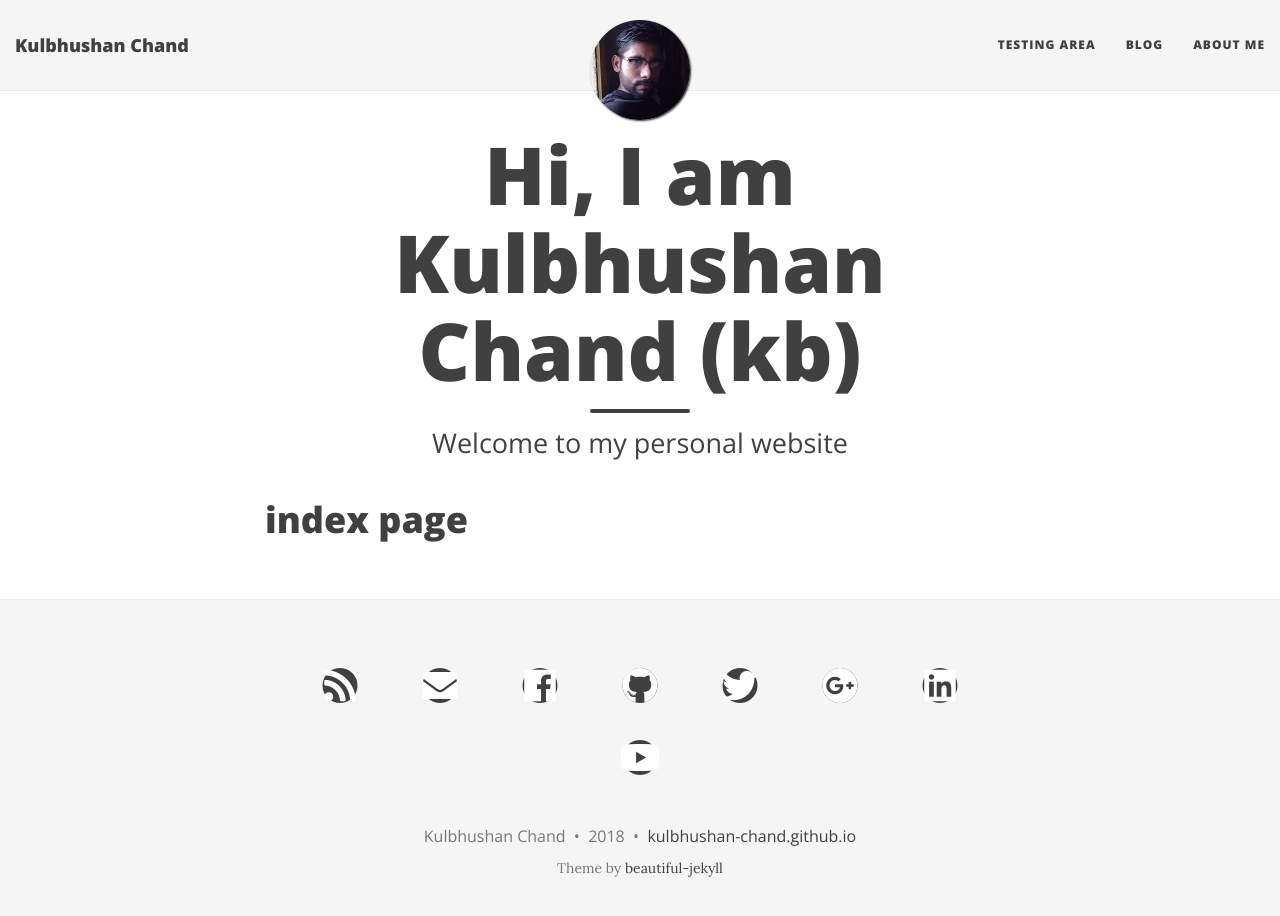
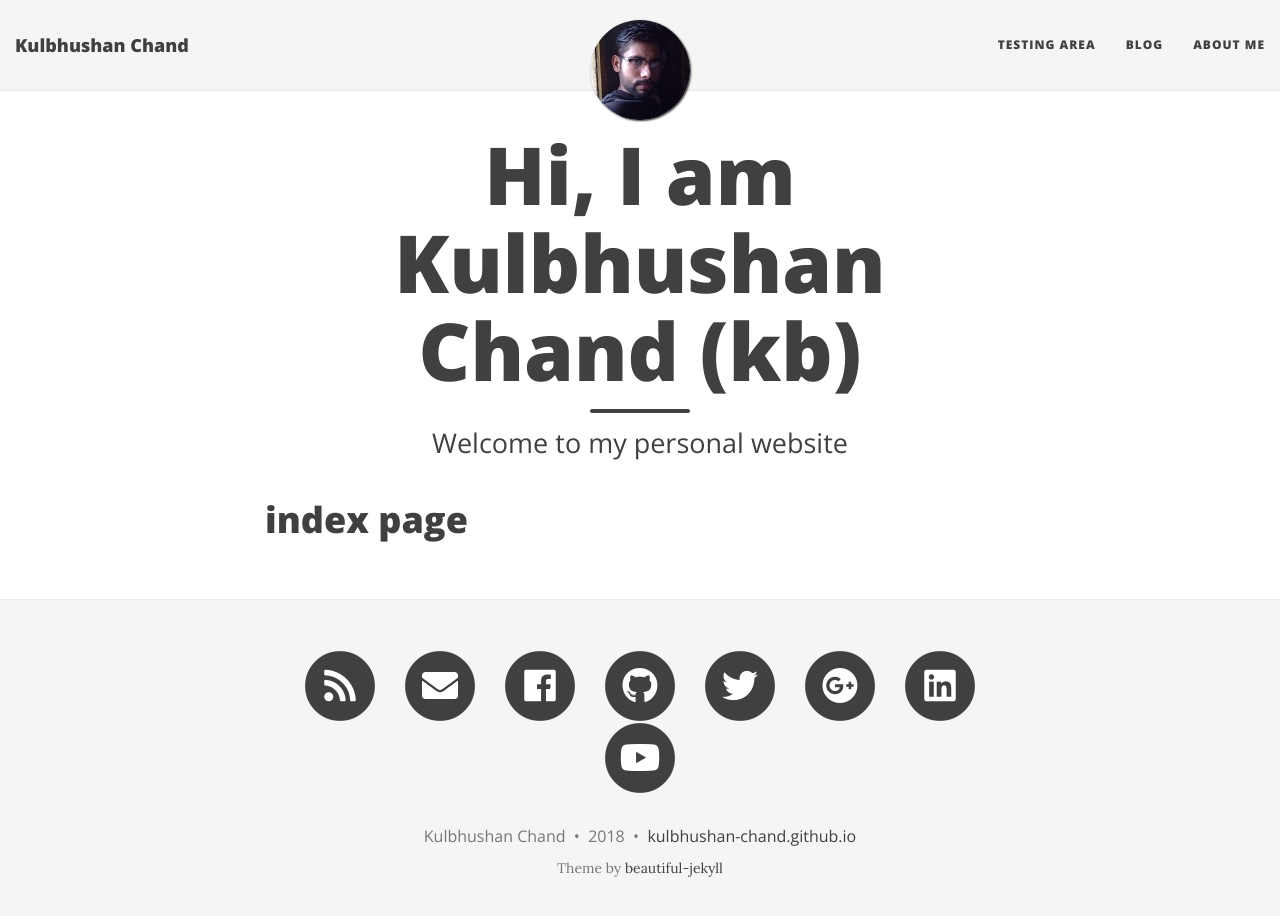
Before and after one commit to kulbhushanchand/kulbhushan-chand.github.io-v1, a Jekyll site: the page built from index.html, in a window 1280 px wide and 929 px high. Shown: the top 916 px of the window. Built offline with Jekyll 4.4.1, drawn with Linux system fonts in a browser that asks for light colours; nearby versions of some CDN libraries.

Commit message:
Update footer.html

```diff
--- a/_includes/footer.html
+++ b/_includes/footer.html
@@ -15,7 +15,7 @@
               <a href="{{element.baseURL}}{{ site.social-network-links[curkey] }}" title="{{ element.name }}">
             {%- endif -%}
                 <span class="fa-stack fa-2x" aria-hidden="true">
-                  <i class="fas fa-circle fa-stack-1x"></i>
+                  <i class="fas fa-circle fa-stack-2x"></i>
                   {%- if element.name == 'RSS' -%}
                   <i class="fas {{ element.icon }} fa-stack-1x fa-inverse"></i>
                   {%- elsif element.name == 'Email me' -%}
```
